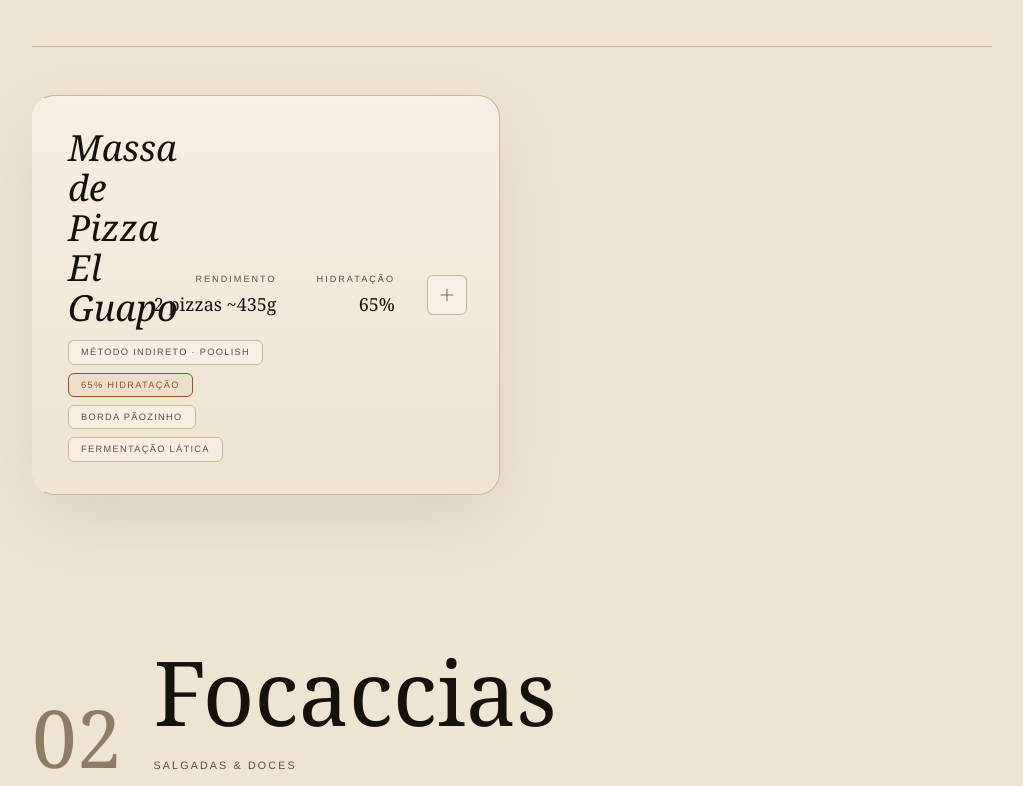
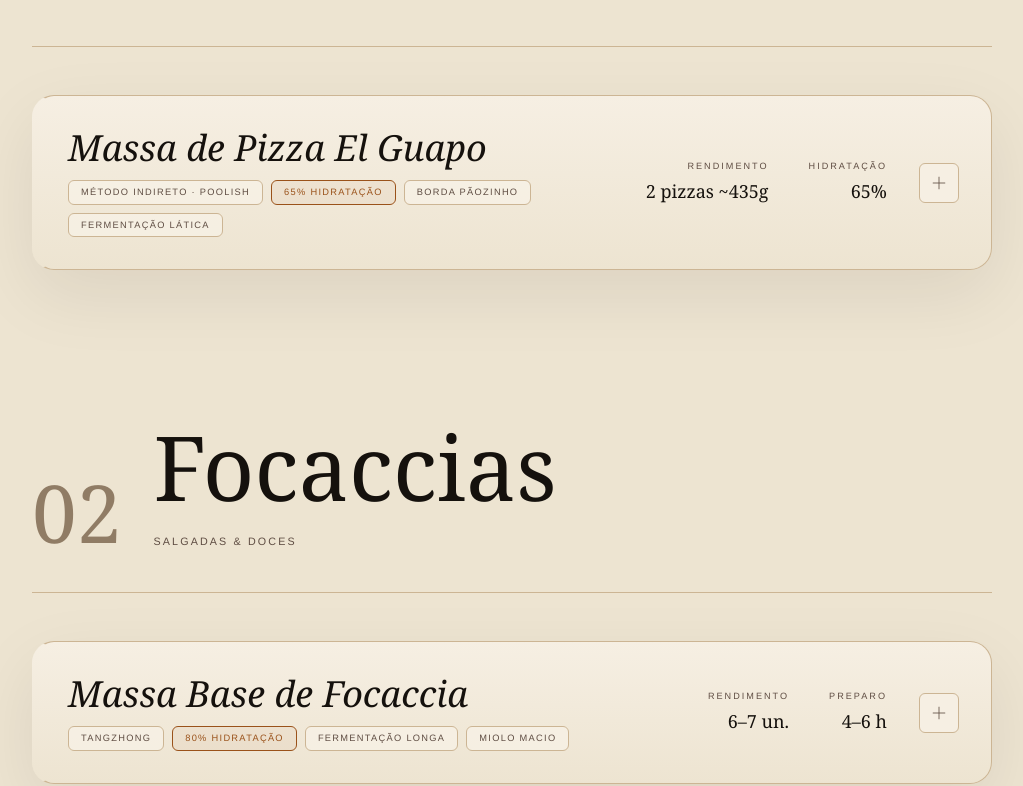
Before and after one commit to Heuller/el-guapooo, a React (Vite) app: page / in a window 1280 px wide. Shown: the part 2059-2845 px from the top of the page, without its empty margins (128-1151 px from the left). Built offline with nearby package versions, Linux system fonts and the light colour scheme.

Commit message:
fix: revert grid layout that was breaking recipe cards

```diff
--- a/src/App.tsx
+++ b/src/App.tsx
@@ -50,7 +50,7 @@
               {results.length} {results.length === 1 ? 'receita encontrada' : 'receitas encontradas'} para "{query}"
             </p>
 
-            <div className="grid grid-cols-1 lg:grid-cols-2 gap-6 items-start">
+            <div className="space-y-6">
               {results.map(r => {
                 const recipe = recipes.find(x => x.id === r.id);
                 return recipe ? <RecipeCard key={recipe.id} recipe={recipe} /> : null;
@@ -75,7 +75,7 @@
                     </div>
                   </div>
 
-                  <div className="grid grid-cols-1 lg:grid-cols-2 gap-6 items-start">
+                  <div className="space-y-6">
                     {catRecipes.map(recipe => (
                       <RecipeCard key={recipe.id} recipe={recipe} />
                     ))}
```
